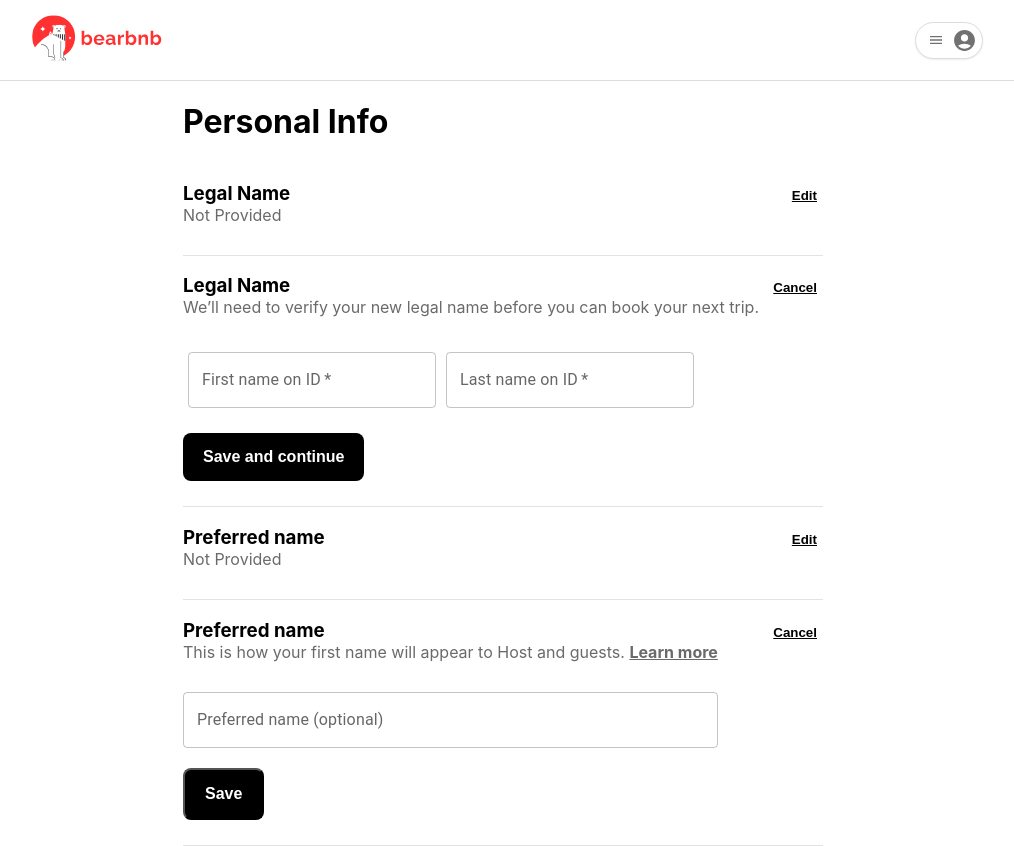
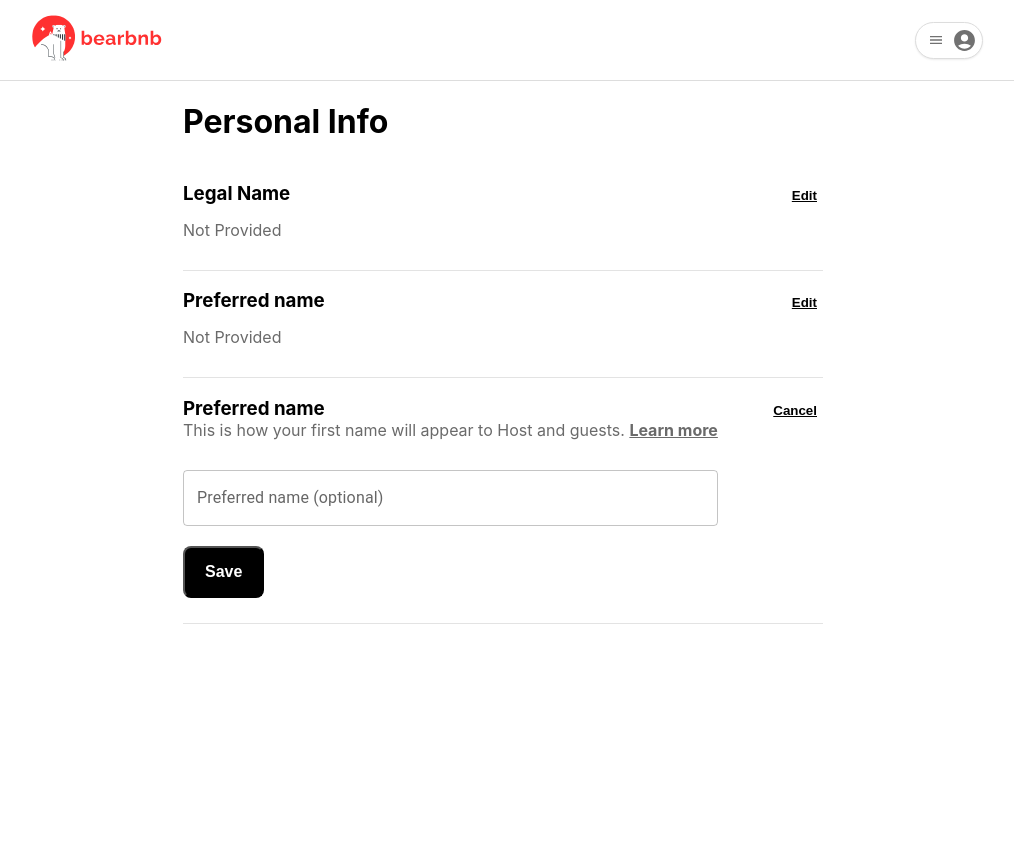
Before and after one commit to mrgnschndr/bear-bnb-frontend, a React (Create React App) app: page / in a window 1280 px wide. Shown: the whole page, without its empty margins (137-1151 px from the left). After the commit the page ends 800 px from the top, so only its background shows below. Built offline with nearby package versions, Linux system fonts and the light colour scheme.

Commit message:
added toggle functionality to edit / cancel buttons

```diff
--- a/src/Components/legalName.js
+++ b/src/Components/legalName.js
@@ -1,6 +1,6 @@
 import React from 'react';
 
-export default function LegalName() {
+export default function LegalName({ toggleEditMenu }) {
     return (
         <>
             <div className="info-section">
@@ -8,7 +8,7 @@ export default function LegalName() {
                     <h3>Legal Name</h3>
                     <p>Not Provided</p>
                 </div>
-                <button>Edit</button>
+                <button onClick={toggleEditMenu}>Edit</button>
             </div>
         </>
     )
--- a/src/Components/legalNameEdit.js
+++ b/src/Components/legalNameEdit.js
@@ -2,7 +2,7 @@ import React from 'react';
 import TextField from '@mui/material/TextField';
 import Box from '@mui/material/Box';
 
-export default function LegalNameEdit() {
+export default function LegalNameEdit({ toggleEditMenu }) {
     return (
         <div className="info-section">
             <div className='left-aligned'>
@@ -30,7 +30,7 @@ export default function LegalNameEdit() {
                 </Box>
                 <button className='save-btn'>Save and continue</button>
             </div>
-            <button>Cancel</button>
+            <button onClick={toggleEditMenu}>Cancel</button>
         </div>
 
     )
--- a/src/Components/personal-info.css
+++ b/src/Components/personal-info.css
@@ -15,7 +15,7 @@
 }
 
 .info-section h3 {
-    margin-bottom: 0px;
+    margin-bottom: 15px;
 }
 
 .info-section p {
--- a/src/Components/personal-info.js
+++ b/src/Components/personal-info.js
@@ -1,4 +1,4 @@
-import React from 'react';
+import React, { useState } from 'react';
 import './personal-info.css';
 import LegalName from './legalName';
 import LegalNameEdit from './legalNameEdit';
@@ -6,11 +6,17 @@ import PreferredName from './preferredName';
 import PreferredNameEdit from './preferredNameEdit';
 
 export default function PersonalInfo() {
+    const [editLegalNameOpen, setEditLegalName] = useState(false);
+
+    function toggleEditMenu() {
+        setEditLegalName((prevState) => !prevState)
+    }
+
     return (
         <div className="personal-info">
             <h1 >Personal Info</h1>
-            <LegalName />
-            <LegalNameEdit />
+            {!editLegalNameOpen && <LegalName toggleEditMenu={toggleEditMenu}/> }
+            {editLegalNameOpen && <LegalNameEdit toggleEditMenu={toggleEditMenu}/> }
             <PreferredName />
             <PreferredNameEdit />
         </div>
```
